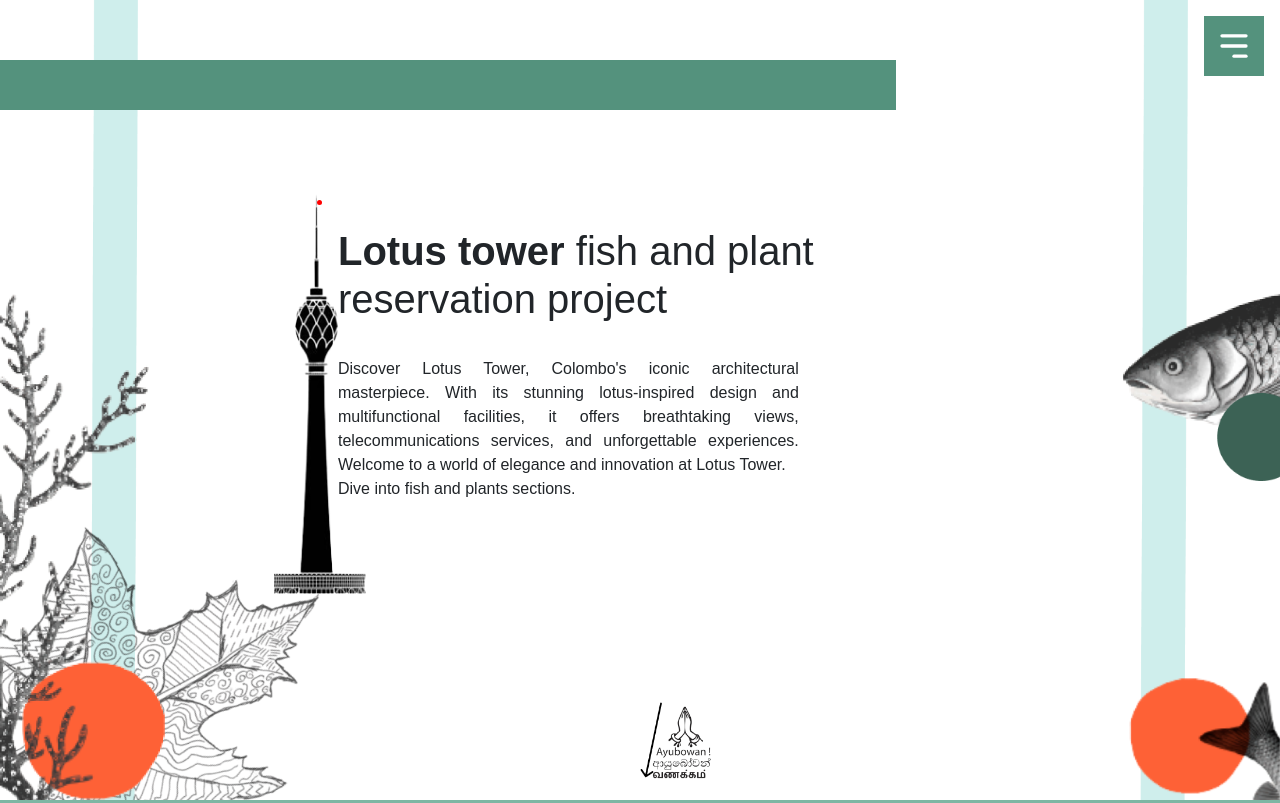
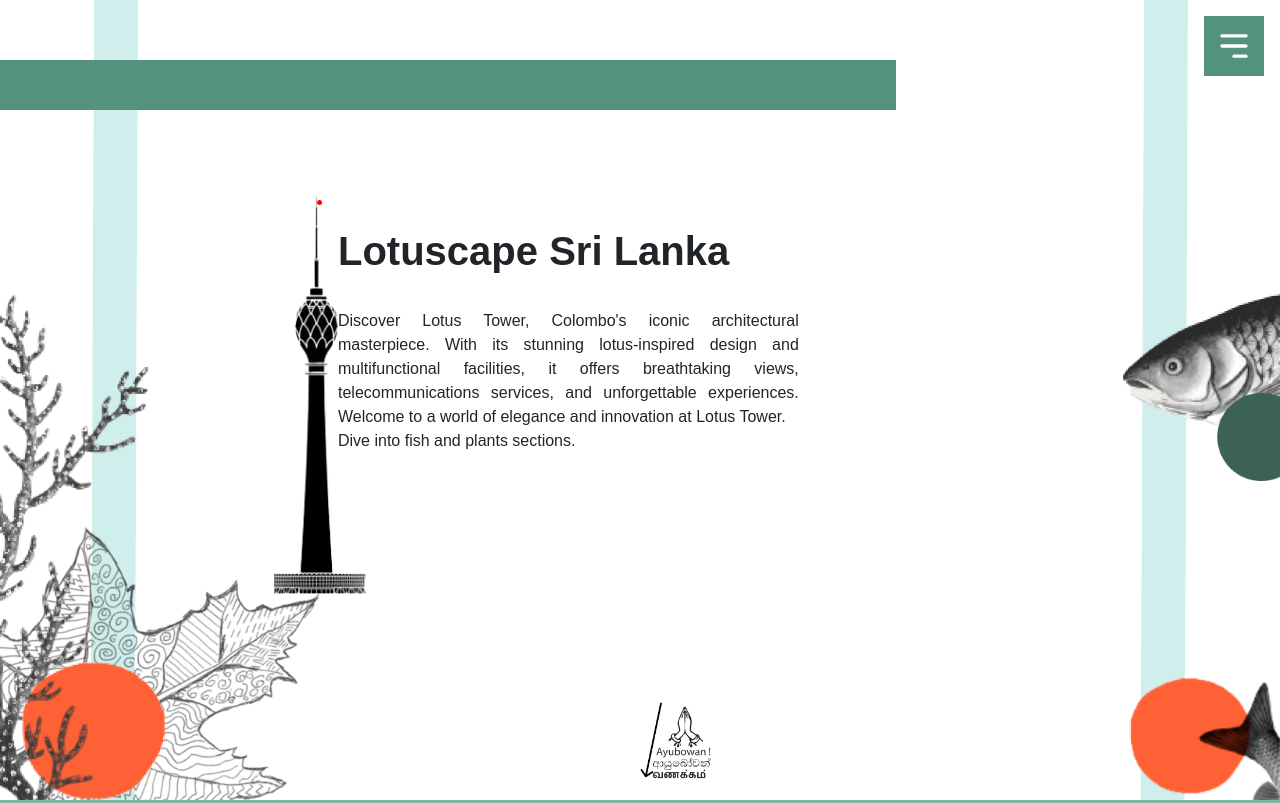
Before and after one commit to menuka1/Loters-tower, a plain HTML site: page index.html in a window 1280 px wide. Shown: the top 803 px of the page. Drawn offline with nearby package versions, Linux system fonts and the light colour scheme; animation ran at ten frames a second.

Commit message:
update home page

```diff
--- a/index.html
+++ b/index.html
@@ -99,10 +99,12 @@
     <img src="assets/landfish2.png" class="landfish2">
 
       <div class="land_text">
-        <h1  data-aos="fade-up-left" data-aos-duration="2000"><b>Lotus tower</b> fish and plant <br>
-           reservation project</h1>
+        <h1  data-aos="fade-up-left" data-aos-duration="2000"><b>Lotuscape Sri Lanka</b></h1>
 
-      <br> <p  data-aos="fade-up" data-aos-duration="2500" class="land_para" >Discover Lotus Tower, Colombo's iconic architectural masterpiece. With its stunning lotus-inspired design and multifunctional facilities, it offers breathtaking views, telecommunications services, and unforgettable experiences. Welcome to a world of elegance and innovation at Lotus Tower.</p>
+      <br> <p  data-aos="fade-up" data-aos-duration="2500" class="land_para" >Discover Lotus Tower, Colombo's iconic architectural masterpiece.
+        With its stunning lotus-inspired design and multifunctional facilities, it offers breathtaking views,
+        telecommunications services, and unforgettable experiences. Welcome to a world of elegance and innovation at
+        Lotus Tower.</p>
       <p>Dive into fish and plants sections.</p>
     </div>
 
```
